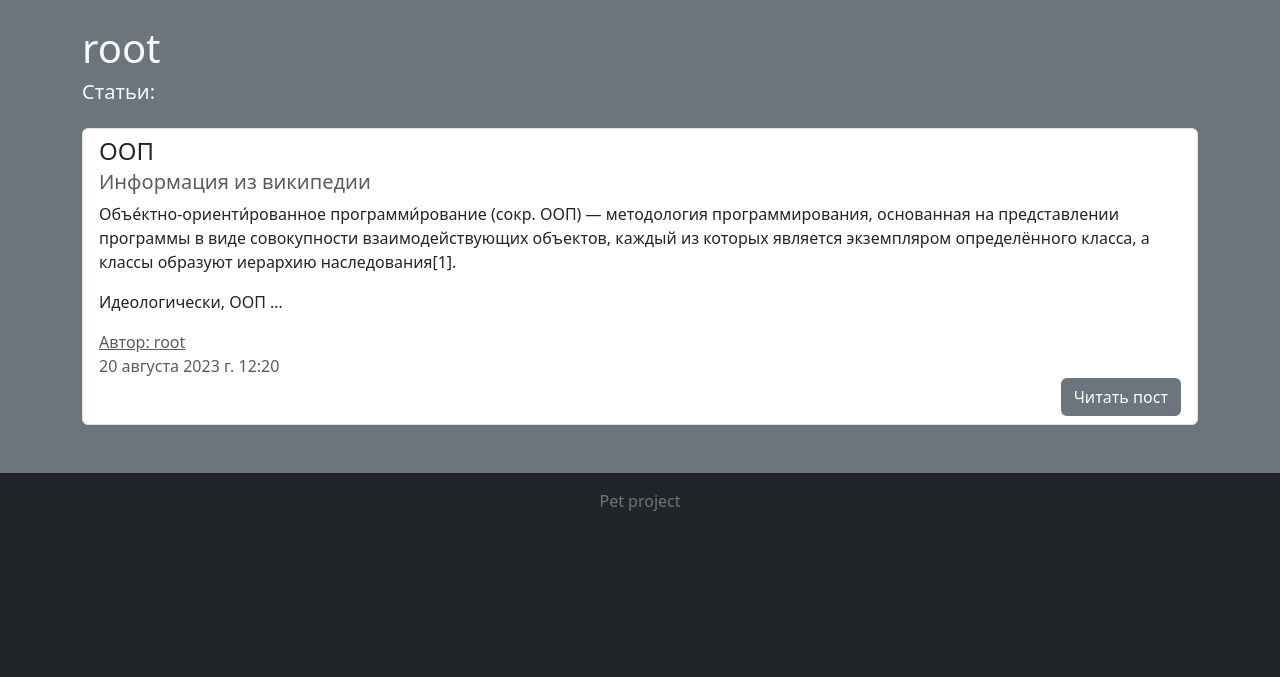
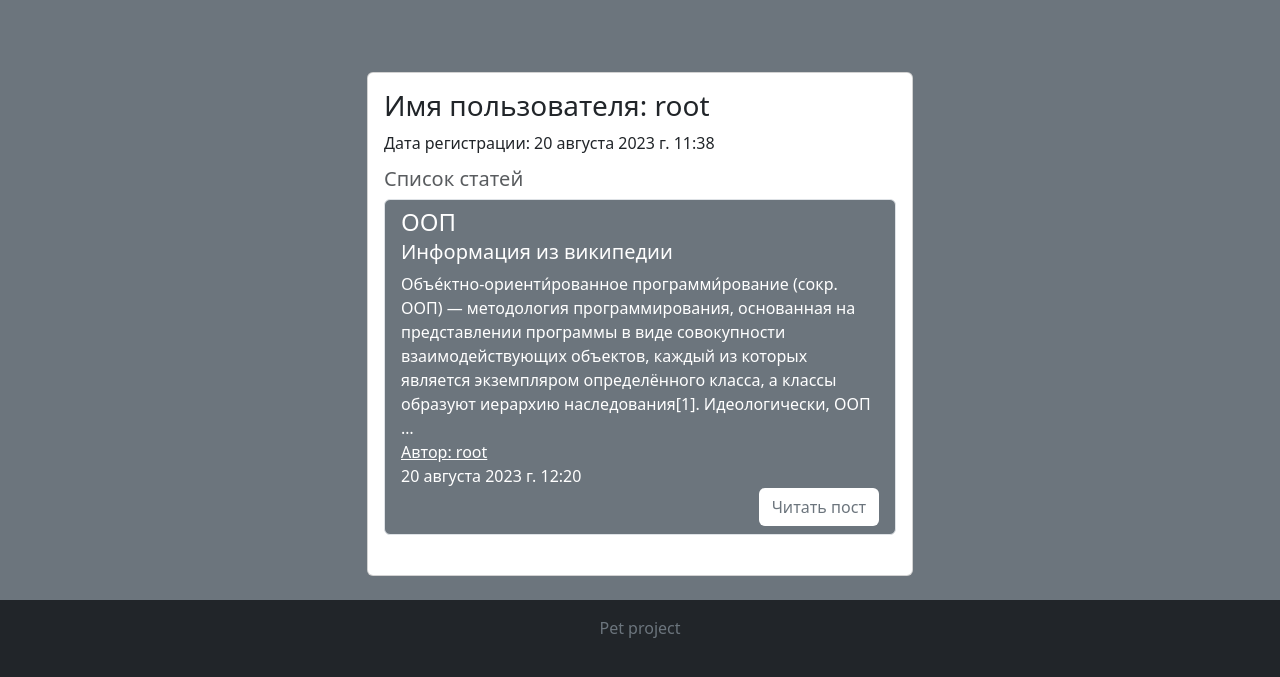
Before and after one commit to Flayzex/first_blog, a Django app: a page that uses blog/authenticate/templates/authenticate/profile.html in a window 1280 px wide. Shown: the part 82-759 px from the top of the page. Run offline with Django 4.2, Linux system fonts and the light colour scheme; data comes from the database, SQL or seed files in the repository; some libraries are stand-ins or nearby versions.

Commit message:
Improve profile.html

```diff
--- a/blog/authenticate/templates/authenticate/profile.html
+++ b/blog/authenticate/templates/authenticate/profile.html
@@ -2,23 +2,30 @@
 
 {% block content %}
 
-<h1>{{ user }}</h1>
-<h5 class="mb-4">Статьи:</h5>
+<div class="row">
+    <div class="col-md-6 offset-md-3 mt-5">
+      <div class="card">
+        <div class="card-body">
+          <h3 class="card-title">Имя пользователя: {{ user }}</h3>
+          <p class="card-text">Дата регистрации: {{ user.date_joined }}</p>
+          <h5 class="card-subtitle mb-2 text-muted">Список статей</h5>
           <ul class="list-group">
             {% for article in articles %}
-    <li class="list-group-item mb-4">
-        <h2 class="h4 mb-1">{{ article }}</h2>
-        <h5 class="text-muted">{{ article.description }}</h5>
-        {% autoescape on %}
-        <p class="mb-0">{{ article.content|linebreaks|truncatewords:30 }}</p>
-        {% endautoescape %}
-        <a href="{{ article.user.get_absolute_url }}" class="text-muted">Автор: {{ article.user }}</a>
-        <div class="text-muted">
+            <li class="list-group-item mb-4 bg-secondary">
+                <h2 class="h4 mb-1 text-white">{{ article }}</h2>
+                <h5 class="text-white">{{ article.description }}</h5>
+                <p class="mb-0 text-white">{{ article.content|truncatewords:30 }}</p>
+                <a href="{{ article.user.get_absolute_url }}" class="text-white">Автор: {{ article.user }}</a>
+                <div class="text-white">
                     {{ article.time_create }}
-            <div class="text-end"><a href="{{ article.get_absolute_url }}" class="btn bg-secondary text-white">Читать пост</a></div>
+                    <div class="text-end"><a href="{{ article.get_absolute_url }}" class="btn bg-white text-secondary">Читать пост</a></div>
                 </div>
             </li>
             {% endfor %}
         </ul>
+        </div>
+      </div>
+    </div>
+</div>
 
 {% endblock content %}
```
Lines whose indentation alone changed are shown as unchanged.
